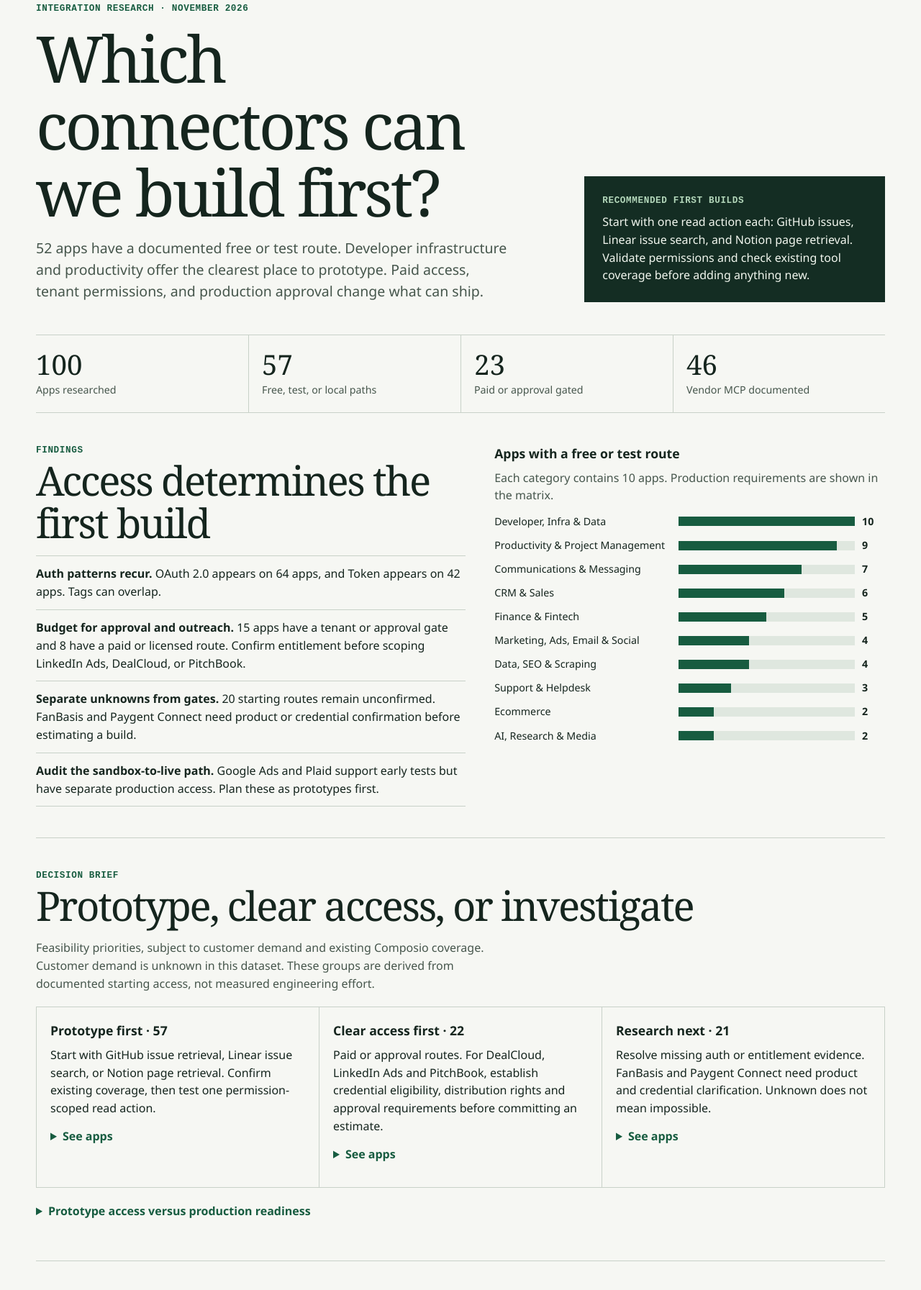
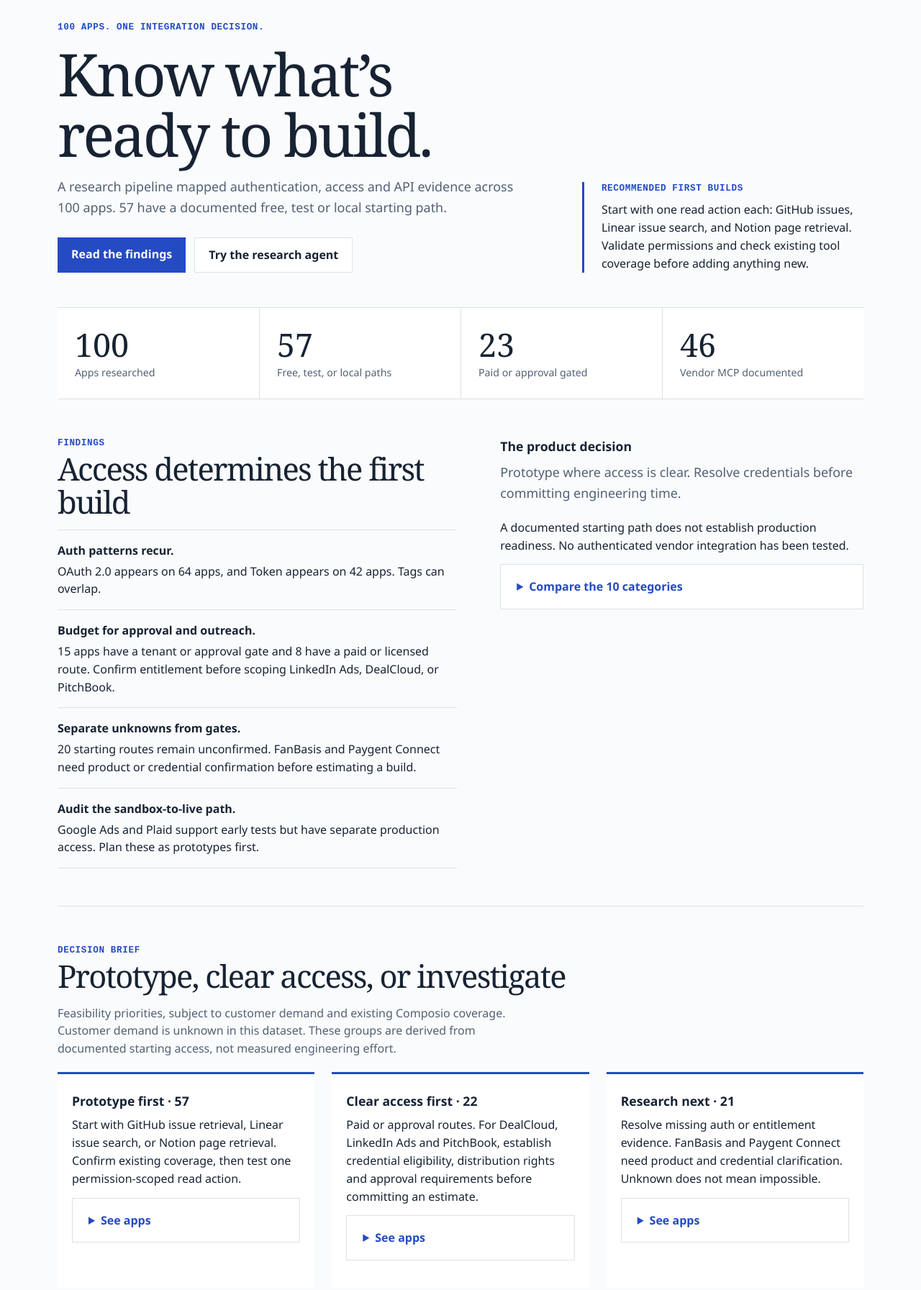
Before and after one commit to Prathambihani24/Octopus, a plain HTML site: page dist/index.html in a window 1280 px wide. Shown: the part 115-1908 px from the top of the page at 72% size. Drawn offline with Linux system fonts and the light colour scheme.

Commit message:
Simplify recruiter reading flow and visual hierarchy

```diff
--- a/dist/index.html
+++ b/dist/index.html
@@ -74,19 +74,29 @@ code{font-family:var(--mono);font-size:.87em;overflow-wrap:anywhere}
 footer{padding:22px 0;color:var(--muted);font-size:.9rem}
 @media(max-width:780px){.wrap{width:calc(100% - 34px)}.hero,.split{grid-template-columns:1fr;gap:17px}.hero{padding:38px 0 32px}.metrics{grid-template-columns:1fr 1fr}.metric{padding-left:14px}.metric:nth-child(odd){border-left:0;padding-left:0}.metric:nth-child(n+3){border-top:1px solid var(--rule)}.workflow{grid-template-columns:1fr}.filter label{flex:1}.filter select{width:100%}}
 @media(prefers-reduced-motion:reduce){html{scroll-behavior:auto}}
+:root{--paper:#fafbfc;--ink:#172333;--muted:#526174;--rule:#dce2e9;--green:#244bc2;--deep:#172b59;--wash:#edf2ff}
+.wrap{width:min(1120px,calc(100% - 64px))}header{background:white}.head{padding:22px 0}nav a{text-decoration:none;font-weight:600}
+.hero{padding:76px 0 48px;gap:64px}h1{font-size:clamp(3.4rem,6.4vw,5.8rem);line-height:1.03}h2{font-size:clamp(2rem,3.4vw,3rem)}.lead{font-size:1.12rem;line-height:1.65}
+.priority{background:transparent;color:var(--ink);border-left:3px solid var(--green);padding:0 0 0 24px}.priority .kicker{color:var(--green)}
+.hero-actions{display:flex;gap:12px;flex-wrap:wrap;margin-top:26px}.hero-actions a{padding:11px 19px;background:var(--green);color:white;text-decoration:none;font-weight:600}.hero-actions a+a{background:white;color:var(--ink);border:1px solid var(--rule)}
+.metrics{background:white}.metric{padding:24px!important}.num{font-size:2.8rem}section{padding:52px 0}.split{gap:60px}.facts li{padding:16px 0}.facts strong{display:block;margin-bottom:4px}
+.workflow{background:transparent;border:0;gap:24px}.workflow div{background:white;border-top:3px solid var(--green);padding:24px 20px}
+details{background:white;border:1px solid var(--rule);padding:18px 22px;margin:14px 0}summary{width:100%;font-size:1rem}details[open]>summary{margin-bottom:20px}details details{background:var(--paper)}.audit-top{border-left:3px solid var(--green)}
+.review-note{padding:18px 22px;border:1px solid #d9c399;background:#fff9ef;margin:22px 0}.table-wrap{max-height:560px}pre{padding:20px;background:var(--deep);color:white}footer{padding:30px 0}
+@media(max-width:780px){.wrap{width:calc(100% - 36px)}.hero{padding:42px 0 32px;gap:30px}.split{gap:28px}.metric{padding:18px!important}section{padding:36px 0}details{padding:16px}.workflow{gap:14px}}
 </style>
 </head>
 <body>
 <header><div class="wrap head"><div class="byline">PRATHAM BIHANI · COMPOSIO PRODUCT OPS TAKE-HOME</div><nav aria-label="Page sections"><a href="#findings">Findings</a><a href="#matrix">App matrix</a><a href="#verification">Verification</a><a href="#run">Run it</a></nav></div></header>
 <main class="wrap">
 <div class="hero">
-  <div><div class="kicker">Integration research · November 2026</div><h1>Which connectors can we build first?</h1><p class="lead" id="headline"></p></div>
+  <div><div class="kicker">100 apps. One integration decision.</div><h1>Know what’s<br>ready to build.</h1><p class="lead" id="headline"></p><div class="hero-actions"><a href="#findings">Read the findings</a><a href="#run">Try the research agent</a></div></div>
   <aside class="priority"><h3 class="kicker">Recommended first builds</h3><p>Start with one read action each: GitHub issues, Linear issue search, and Notion page retrieval. Validate permissions and check existing tool coverage before adding anything new.</p></aside>
 </div>
 <div class="metrics" aria-label="Study totals" id="metrics"></div>
 <section id="findings" class="split">
   <div><div class="kicker">Findings</div><h2>Access determines the first build</h2><ul class="facts" id="facts"></ul></div>
-  <div><h3>Apps with a free or test route</h3><p class="subtle">Each category contains 10 apps. Production requirements are shown in the matrix.</p><div id="bars"></div></div>
+  <div><h3>The product decision</h3><p class="lead">Prototype where access is clear. Resolve credentials before committing engineering time.</p><p style="margin-top:20px">A documented starting path does not establish production readiness. No authenticated vendor integration has been tested.</p><details><summary>Compare the 10 categories</summary><p class="subtle">Apps with a free or test route, out of 10 in each category.</p><div id="bars"></div></details></div>
 </section>
 <section id="decisions">
 <div class="kicker">Decision brief</div><h2>Prototype, clear access, or investigate</h2>
@@ -116,7 +126,7 @@ footer{padding:22px 0;color:var(--muted);font-size:.9rem}
 <div class="audit-top" id="second-score"></div>
 <details><summary>Second audit — ten previously unsampled apps</summary><p class="subtle" id="second-method"></p><div class="table-wrap" tabindex="0" role="region" aria-label="Second audit"><table><thead><tr><th>App</th><th>Frozen original auth</th><th>Corrected auth</th><th>Evidence and finding</th></tr></thead><tbody id="second-audit"></tbody></table></div></details>
 <h3>Three failures that changed the review process</h3><div class="workflow" id="error-stories"></div>
-  <details open><summary>Inspect the sample and corrections</summary><div class="table-wrap" role="region" aria-label="Scrollable audit results" tabindex="0"><table><thead><tr><th scope="col">App / field</th><th scope="col">First pass</th><th scope="col">After review</th><th scope="col">Why / evidence</th></tr></thead><tbody id="audit"></tbody></table></div></details>
+  <details><summary>Inspect the sample and corrections</summary><div class="table-wrap" role="region" aria-label="Scrollable audit results" tabindex="0"><table><thead><tr><th scope="col">App / field</th><th scope="col">First pass</th><th scope="col">After review</th><th scope="col">Why / evidence</th></tr></thead><tbody id="audit"></tbody></table></div></details>
 </section>
 <section id="run">
   <div class="kicker">Workflow and runnable proof</div><h2>Research an app beyond the list</h2>
@@ -282,6 +292,31 @@ for (const check of data.human_review_plan || []) {
 }
 if(data.batch_run){const b=data.batch_run,read=b.apps.filter(r=>r.pages_read>0).length;el("batch-proof").append(node("strong",b.apps.length+"/"+(b.planned||apps.length)+" saved live refresh results"),node("p",read+" apps returned at least one readable document; "+(b.apps.length-read)+" returned none. "+b.method),link("batch-run.json","Inspect per-app run outcomes"));}
 if (source_repo) el("repo-links").prepend(link(source_repo,"Source repository"));
+// A short reading path, with full evidence available on demand.
+el("headline").textContent = "A research pipeline mapped authentication, access and API evidence across 100 apps. " + (free+local) + " have a documented free, test or local starting path.";
+function foldNodes(parent, title, nodes) {
+  const disclosure = node("details", null);
+  disclosure.append(node("summary", title));
+  parent.insertBefore(disclosure, nodes[0]);
+  for (const child of nodes) disclosure.append(child);
+  return disclosure;
+}
+const matrix = el("matrix");
+foldNodes(matrix, "Explore all 100 apps and their evidence", [...matrix.children].slice(3));
+matrix.parentElement.append(matrix);
+const verification = el("verification");
+const note = node("p", "Human spot checks are pending. Browser and assistant checks are recorded separately; no overall accuracy percentage is claimed.", "review-note");
+verification.insertBefore(note, el("audit-top"));
+foldNodes(verification, "See verification methods, mistakes and audit records", [...verification.children].slice([...verification.children].indexOf(el("human"))));
+const run = el("run");
+const workflowTitle = [...run.children].find(x => x.tagName === "H3");
+const workflow = workflowTitle.nextElementSibling;
+const method = node("section", null); method.id = "method";
+method.append(node("div", "The agent", "kicker"), node("h2", "Find evidence. Flag uncertainty."), node("p", "The pipeline gathers documentation and extracts candidate claims. Reviewers resolve scope, credential eligibility and conflicting evidence before updating the matrix.", "subtle"), workflow);
+verification.parentElement.insertBefore(method, verification);
+workflowTitle.remove();
+const runChildren = [...run.children];
+foldNodes(run, "Inspect recorded runs and reproduction details", runChildren.slice(runChildren.indexOf(el("demo-proof"))));
 </script>
 </body>
 </html>
```
